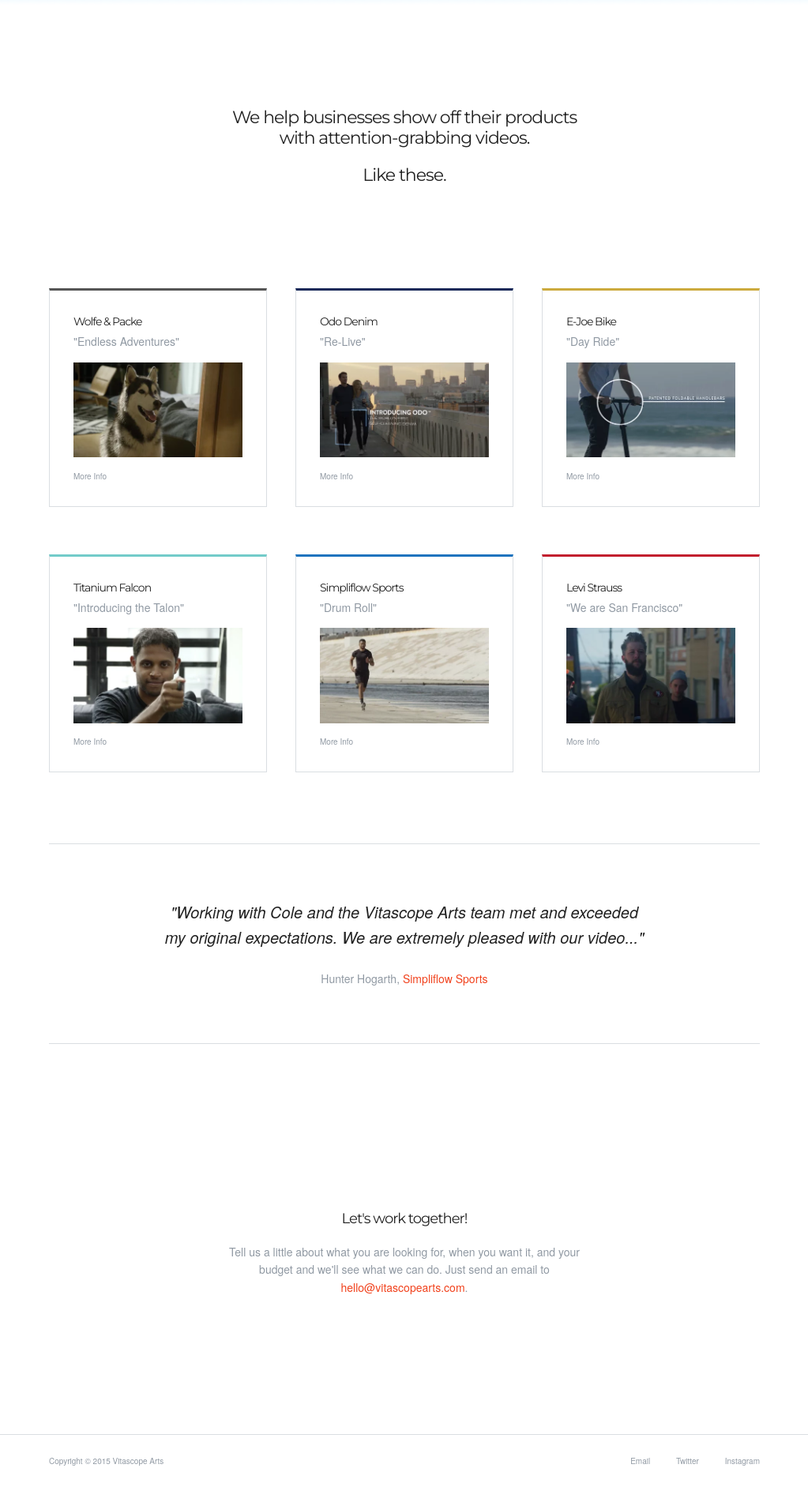
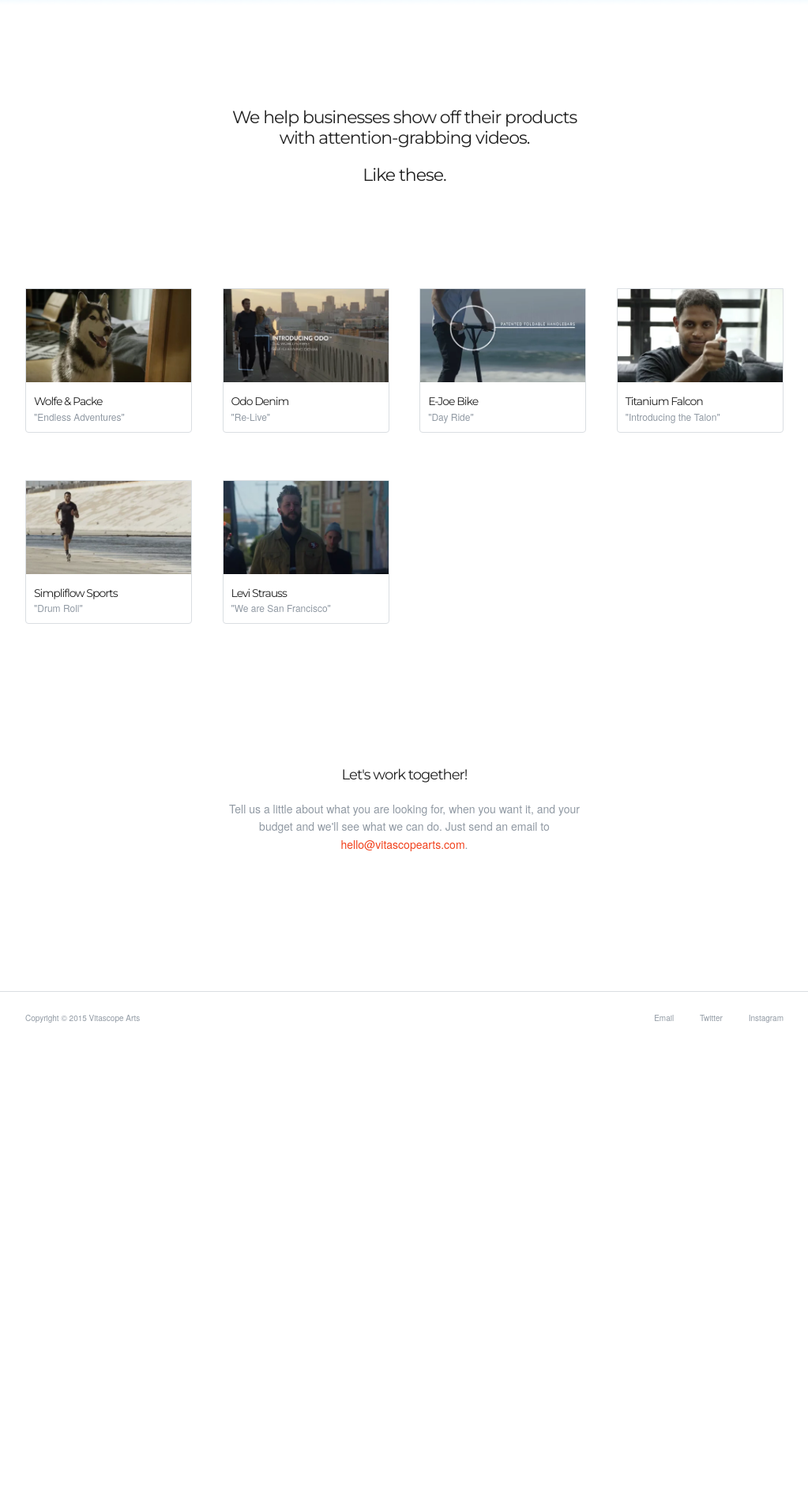
Before and after one commit to cmuellerrr/vitascope, a Jekyll site: the page built from index.html, in a window 1280 px wide. Shown: the part 951-2834 px from the top of the page at 79% size, without its empty margins (128-1151 px from the left). Built offline with Jekyll 4.4.1, drawn with Linux system fonts in a browser that asks for light colours; nearby versions of some CDN libraries; some web fonts are replaced; after the commit the page ends 2273 px from its top, so only the background shows below that.

Commit message:
re-worked display of project sets

```diff
--- a/css/custom.css
+++ b/css/custom.css
@@ -24,7 +24,7 @@ a { color: #F1411C; text-decoration: none; font-weight: 400;}
 a.secondary { color: #9099A3; }
 a.secondary:hover { text-decoration: underline; }
 
-.container { max-width: 900px; }
+/**.container { max-width: 900px; }**/
 .container.narrow { max-width: 620px; }
 .container.narrower { max-width: 460px; }
 
@@ -155,6 +155,7 @@ a.secondary:hover { text-decoration: underline; }
 
 .welcome-bottom {
     height: 192px;
+    background-color: #48BEFF;
     background-image: url('../images/bg-bottom.png');
     background-position: top center;
 }
@@ -244,7 +245,6 @@ a.secondary:hover { text-decoration: underline; }
     margin-top: 60px;
     margin-bottom: 60px;
     text-align: center;
-    width: 100%;
 }
 
 .quote {
@@ -268,11 +268,47 @@ a.secondary:hover { text-decoration: underline; }
 }
 
 .project-wrapper {
+    width: 100%;
     margin-top: 30px;
     margin-bottom: 30px;
-    padding: 30px;
     border: 1px solid #DADEE2;
-    border-top: 3px solid;
+    border-bottom-right-radius: 4px;
+    border-bottom-left-radius: 4px;
+}
+
+.video-thumb:hover {
+    cursor: pointer;
+}
+
+.project-details {
+    padding: 10px;
+}
+
+.project-logo-wrapper {
+    width: 35px;
+    height: 35px;
+    margin-right: 5px;
+    border-radius: 4px;
+}
+
+.project-details h3 {
+    margin-bottom: 0;
+}
+
+.project-details p {
+    margin-bottom: 0;
+    font-size: 1.4rem;
+}
+
+/**
+.project-details > * {
+    display: inline-block;
+    vertical-align: middle
+}
+**/
+
+.detail iframe {
+    margin-bottom: 2.5rem;
 }
 
 /* when greater than 550 (phablets) */
@@ -298,6 +334,7 @@ a.secondary:hover { text-decoration: underline; }
         width: 30.6666666667%;
     }
 
+    /** reset previous rule **/
     .project-wrapper:nth-child(2n+1) {
         margin-left: 4%;
     }
@@ -306,66 +343,34 @@ a.secondary:hover { text-decoration: underline; }
         margin-left: 0;
     }
 
+    .project-wrapper:nth-child(7) {
+        margin-left: 17.3333333333%;
     }
 
-.project-client,
-.project-title {
-    margin-bottom: 5px;
+    .project-details p {
+        font-size: 1.2rem;
     }
 
-
-.project-link {
-    margin-bottom: 0;
-    font-size: 1.0rem;
 }
 
-.project-link a {
-    color: #9099A3;
+/* when greater than 900 */
+@media (min-width: 900px) {
+
+    .project-wrapper {
+        width: 22%;
     }
 
-.video-thumb {
-    margin-top: 10px;
-    margin-bottom: 10px;
+    /** reset previous rule **/
+    .project-wrapper:nth-child(3n+1),
+    .project-wrapper:nth-child(7) {
+        margin-left: 4%;
     }
 
-.video-thumb:hover {
-    cursor: pointer;
+    .project-wrapper:nth-child(4n+1) {
+        margin-left: 0;
     }
 
-.detail iframe {
-    margin-bottom: 2.5rem;
 }
-
-
-
-.item-wrapper.faded a {
-    color: inherit;
-    -webkit-transition: color .2s;
-    transition: color .2s;
-}
-
-.item-wrapper.faded:hover a {
-    color: #F1411C;
-}
-
-.item-wrapper a:hover,
-.item-wrapper.faded a:hover {
-    color: #0FA0CE;
-}
-
-.item-wrapper.faded img {
-    -webkit-filter: grayscale(1) opacity(.8);
-    filter: grayscale(1) opacity(.8);
-
-    -webkit-transition: -webkit-filter .2s, filter .2s;
-    transition: -webkit-filter .2s, filter .2s;
-}
-
-.item-wrapper.faded:hover img {
-    -webkit-filter: none;
-    filter: none;
-}
-
 
 
 /** FOOTER **/
--- a/index.html
+++ b/index.html
@@ -31,14 +31,18 @@ class: home
 
     {% for post in site.posts %}
 
-        <div class="project-wrapper" style="border-top-color: #{{ post.client_color }}">
-            <h3 class="project-client">{{ post.client }}</h3>
-            <p class="project-title">"{{post.video_title}}"</p>
+        <div class="project-wrapper">
             <img src="{{ site.baseurl}}/images/thumbnails/{{ post.video_thumb }}" rel="{{ post.video_id }}" class="video-thumb u-max-full-width"/>
-            <p class="project-link"><a class="secondary" href="{{ site.baseurl }}{{ post.url }}">More Info</a></p>
+            <div class="project-details">
+                <!--<div class="project-logo-wrapper" style="background-color: #{{ post.client_color }}"></div>
+                <div class="project-text">-->
+                    <h3>{{ post.client }}</h3>
+                    <p><a class="secondary" href="{{ site.baseurl }}{{ post.url }}">"{{post.video_title}}"</a></p>
+                <!--</div>-->
+            </div>
         </div>
 
-        {% if forloop.index == 6 %}
+        {% if forloop.index == 8 %}
             </div>
                 <div class="container recommendation">
 
```
Also changed, not shown: projects/index.html (+8 -4 lines). Lines whose indentation alone changed are shown as unchanged.
